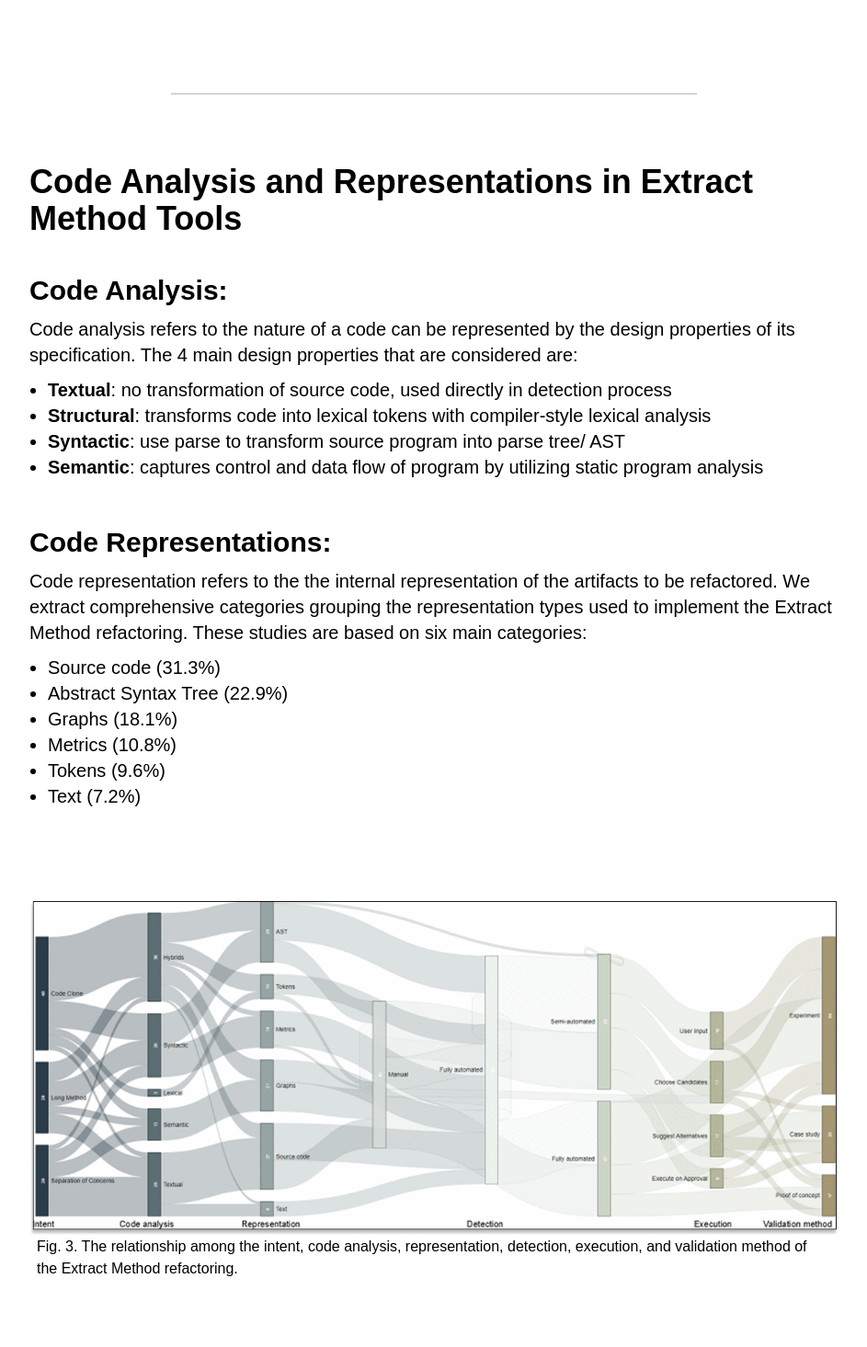
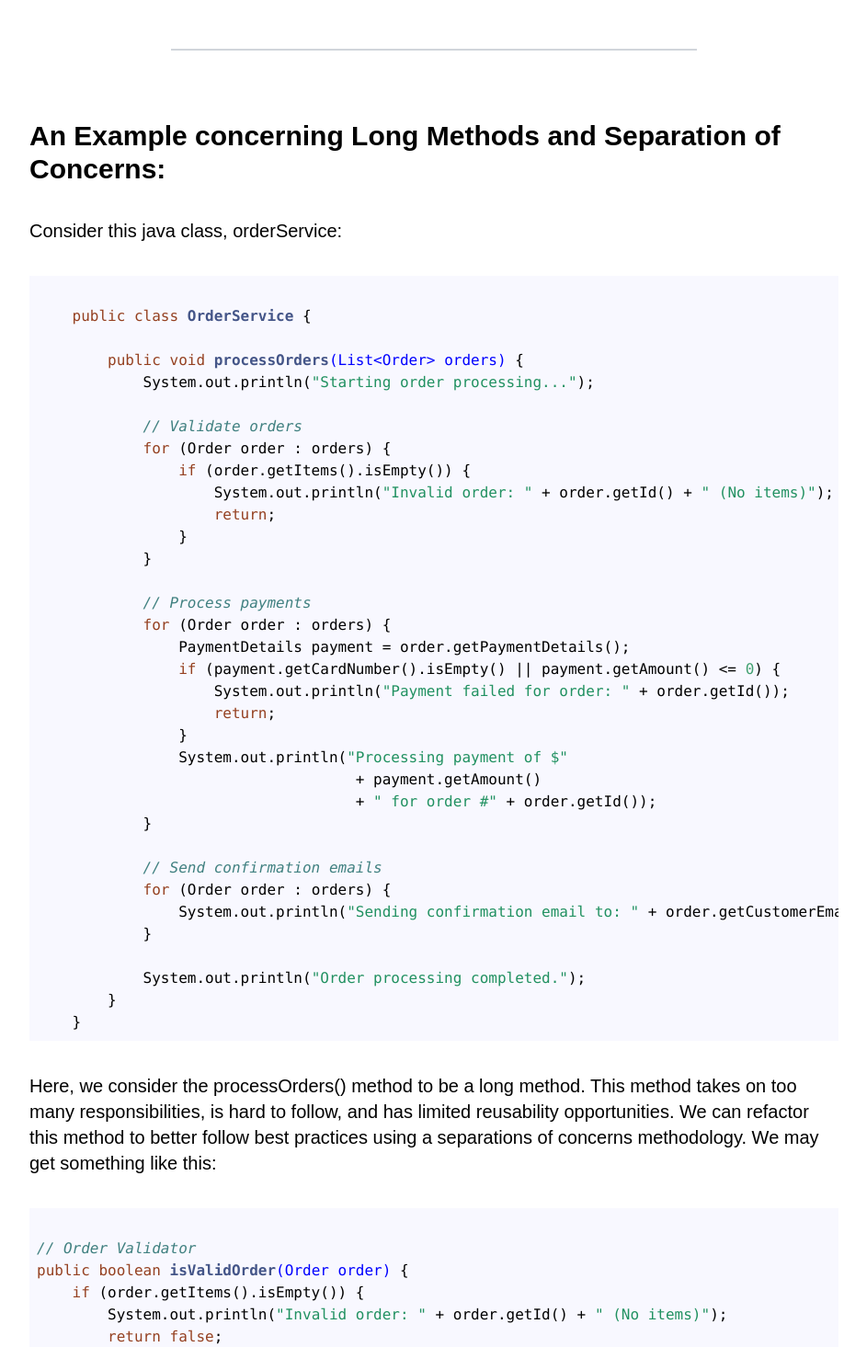
Before and after one commit to SE4AIResearch/AntiCopyPaster-Website, a React (Vite) app: page /#/extractmethod in a window 1280 px wide. Shown: the part 7125-8590 px from the top of the page at 92% size, without its empty margins (8-951 px from the left). Built offline with nearby package versions, Linux system fonts and the light colour scheme.

Commit message:
added code example for long method and separation of concerns

```diff
--- a/package.json
+++ b/package.json
@@ -25,6 +25,7 @@
     "@types/node": "^22.9.0",
     "@types/react": "^18.3.11",
     "@types/react-dom": "^18.3.1",
+    "@types/react-syntax-highlighter": "^15.5.13",
     "@vitejs/plugin-react": "^4.3.3",
     "eslint": "^9.13.0",
     "eslint-plugin-react-hooks": "^5.0.0",
--- a/src/pages/ExtractMethodPage.tsx
+++ b/src/pages/ExtractMethodPage.tsx
@@ -93,8 +93,73 @@ const getNextAfterRefactor = `
         illustratorMarkup(null, result.result, ((Boolean) res.result) ? 0: 1);
         return result;
     }
+`;
+const longMethodCode = `
+    public class OrderService {
 
-    `;
+        public void processOrders(List<Order> orders) {
+            System.out.println("Starting order processing...");
+
+            // Validate orders
+            for (Order order : orders) {
+                if (order.getItems().isEmpty()) {
+                    System.out.println("Invalid order: " + order.getId() + " (No items)");
+                    return;
+                }
+            }
+
+            // Process payments
+            for (Order order : orders) {
+                PaymentDetails payment = order.getPaymentDetails();
+                if (payment.getCardNumber().isEmpty() || payment.getAmount() <= 0) {
+                    System.out.println("Payment failed for order: " + order.getId());
+                    return;
+                }
+                System.out.println("Processing payment of $"
+                                    + payment.getAmount()
+                                    + " for order #" + order.getId());
+            }
+
+            // Send confirmation emails
+            for (Order order : orders) {
+                System.out.println("Sending confirmation email to: " + order.getCustomerEmail());
+            }
+
+            System.out.println("Order processing completed.");
+        }
+    }
+`;
+
+const longMethodRefactoredCode = `
+// Order Validator
+public boolean isValidOrder(Order order) {
+    if (order.getItems().isEmpty()) {
+        System.out.println("Invalid order: " + order.getId() + " (No items)");
+        return false;
+    }
+    return true;
+}
+
+
+// Payment Processor
+public boolean processPayment(PaymentDetails payment, int orderId) {
+    if (payment.getCardNumber().isEmpty() || payment.getAmount() <= 0) {
+        System.out.println("Payment failed for order: " + orderId);
+        return false;
+    }
+    System.out.println("Processing payment of $"
+                                + payment.getAmount() + " for order #" + orderId);
+    return true;
+}
+
+
+// Email Confirmation
+public void sendConfirmation(String customerEmail, int orderId) {
+    System.out.println("Sending confirmation email to: "
+                                + customerEmail + " for order #" + orderId);
+}
+}
+`
 export const ExtractMethodPage = () => {
     const extractMethodRef = useRef<HTMLDivElement>(null);
     const slrRef = useRef<HTMLDivElement>(null);
@@ -241,6 +306,28 @@ export const ExtractMethodPage = () => {
                     <p className="text-xl">Some notable separation of concerns tools include: <strong>SDAR</strong>, <strong>Xrefactory</strong>, <strong>RefactoringAnnotation</strong>, <strong>JExtract</strong>, <strong>ReAF</strong>, <strong>GEMS</strong>, and <strong>PostponableRefactoring</strong>.</p>
                     <hr className="border-t-2 border-gray-300 mt-[100px] mb-[75px] w-[65%] mx-auto"/>
 
+                    <h2 className="page-sub-header">An Example concerning Long Methods and Separation of Concerns:</h2>
+                    <p className="text-xl my-[35px]">Consider this java class, orderService:</p>
+                    <div>
+                        <SyntaxHighlighter
+                            language="java"
+                            style={docco}
+                        >
+                            {longMethodCode}
+                        </SyntaxHighlighter>
+                    </div>
+                    <p  className="text-xl my-[35px]">Here, we consider the processOrders() method to be a long method. This method takes on too many responsibilities, is hard to follow, and has limited reusability opportunities. We can refactor this method to better follow best practices using a separations of concerns methodology. We may get something like this:</p>
+                    <div>
+                        <SyntaxHighlighter
+                            language="java"
+                            style={docco}
+                        >
+                            {longMethodRefactoredCode}
+                        </SyntaxHighlighter>
+                    </div>
+                    <p  className="text-xl my-[35px]">After refactoring, processOrders() is split into three methods, isValidOrder(), processPayment(), and sendConfirmation(). Each method now has a single responsibility and are individually able to be used in various situations, enhancing reusability.</p>
+                    <hr className="border-t-2 border-gray-300 mt-[100px] mb-[100px] w-[65%] mx-auto"/>
+
                     <h1 ref={codeRef} className="page-header">Code Analysis and Representations in Extract Method Tools</h1>
                     <h2 className="page-sub-header">Code Analysis:</h2>
                     <p className="text-xl my-[10px]">Code analysis refers to the nature of a code can be represented by the design properties of its specification. The 4 main design properties that are considered are:</p>
```
Also changed, not shown: 1 other file (tests, documents, lock files or other folders).
